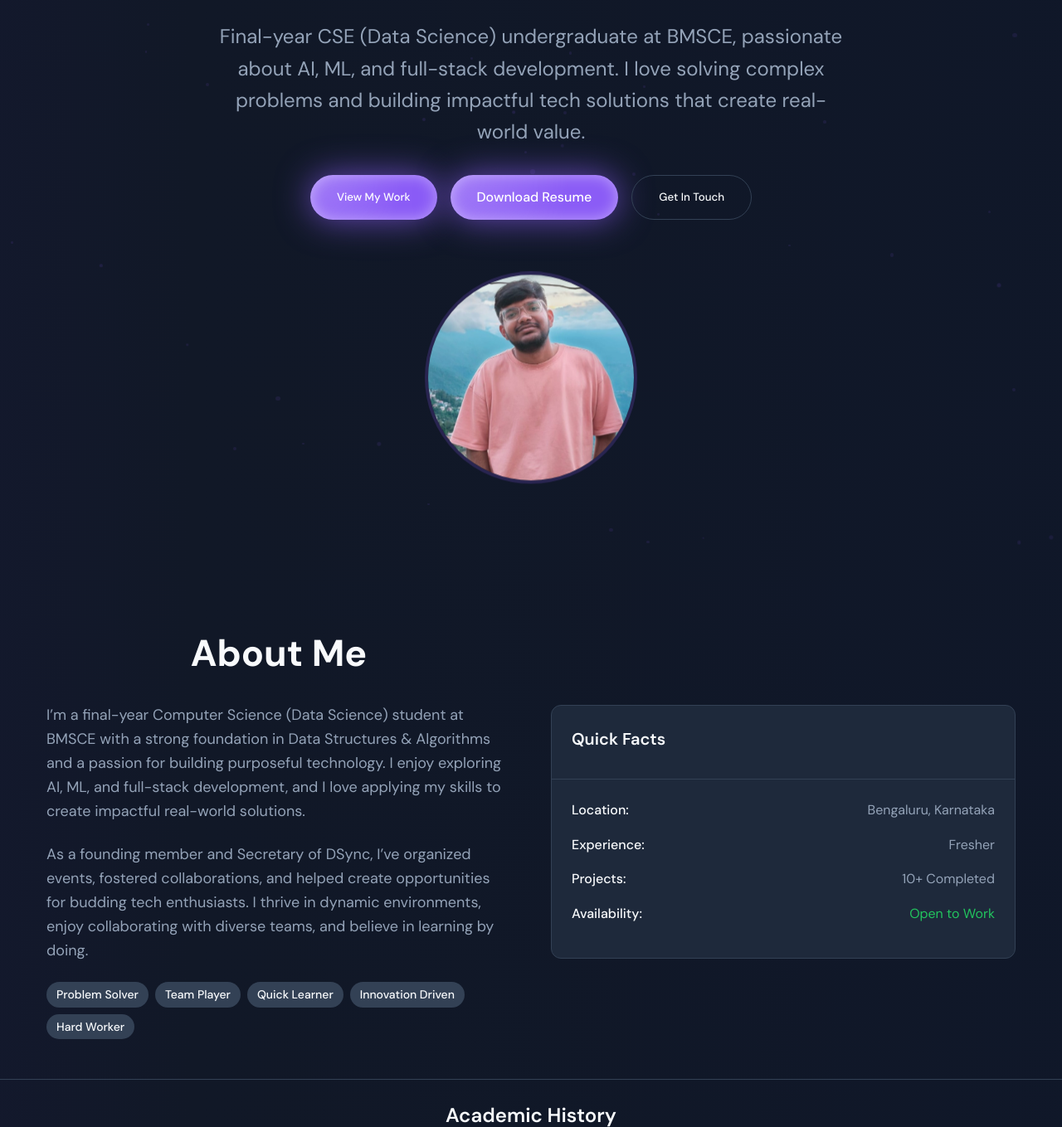
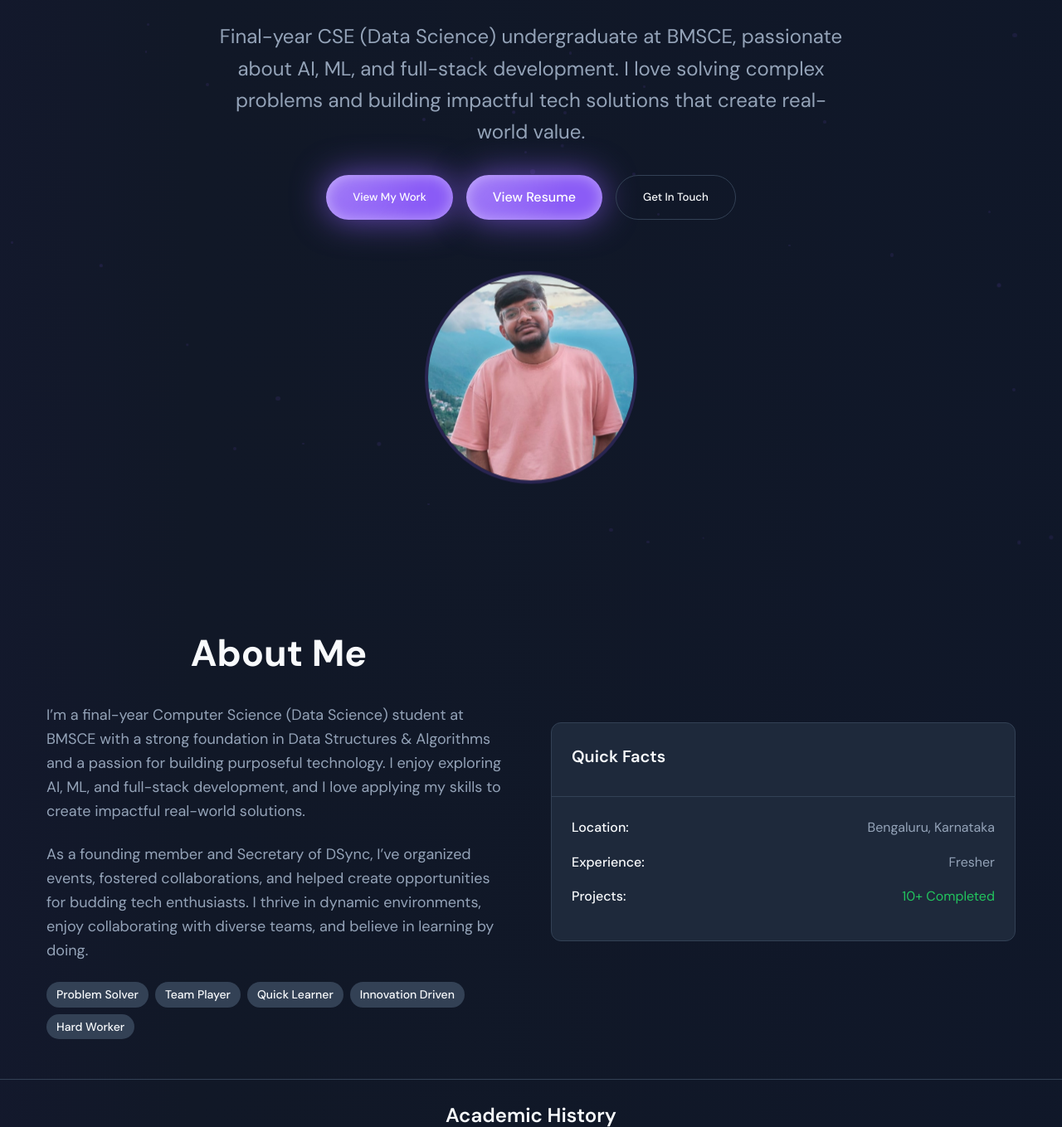
Before and after one commit to akshat281204/portfolio-website, a Flask app: page / in a window 1280 px wide. Shown: the part 194-1553 px from the top of the page at 83% size. Run offline with Flask 3, Linux system fonts and the light colour scheme.

Commit message:
fixing resume button and changing status

```diff
--- a/templates/index.html
+++ b/templates/index.html
@@ -45,7 +45,7 @@
                 </p>
                 <div class="hero-buttons">
                     <button class="btn btn-primary animate-pulse-glow" data-section="projects">View My Work</button>
-                    <a href="{{ url_for('static', filename='Akshat_Agarwal_26_07_25.pdf') }}" download="Akshat_Agarwal_26_07_25.pdf" target="#blank" class="btn btn-primary animate-pulse-glow">Download Resume</a>
+                    <a href="{{ url_for('static', filename='Akshat_Agarwal_26_07_25.pdf') }}" target="#blank" class="btn btn-primary animate-pulse-glow">View Resume</a>
                     <button class="btn btn-outline" data-section="contact">Get In Touch</button>
                 </div>
             </div>
@@ -93,11 +93,7 @@
                             </div>
                             <div class="fact-item">
                                 <span class="fact-label">Projects:</span>
-                                <span class="fact-value">10+ Completed</span>
-                            </div>
-                            <div class="fact-item">
-                                <span class="fact-label">Availability:</span>
-                                <span class="fact-value available">Open to Work</span>
+                                <span class="fact-value available">10+ Completed</span>
                             </div>
                         </div>
                     </div>
```
